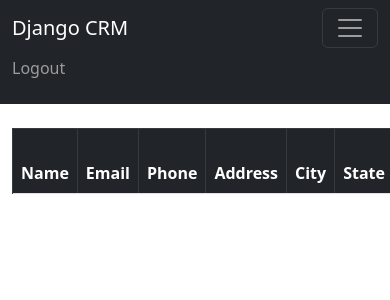
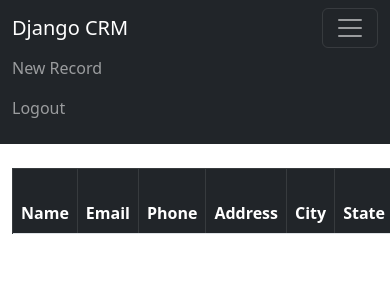
Before and after one commit to EdgardoCordova/codemydcrm, a Django app: page / in a window 390 px wide, after a click that opens the changed part; the page is wider, and only the part inside the window is pictured. Shown: the top 300 px of that part. Run offline with Django 3.2, Linux system fonts and the light colour scheme; the visitor is signed in with stand-in values (Sample User, id 1); data that the repository does not hold is empty.

Commit message:
commit con update

```diff
--- a/dcrm/website/templates/navbar.html
+++ b/dcrm/website/templates/navbar.html
@@ -8,6 +8,9 @@
         <ul class="navbar-nav me-auto mb-2 mb-lg-0">
 
             {% if user.is_authenticated %}
+                <li class="nav-item">
+                    <a class="nav-link" href="{% url 'add_record' %}">New Record</a>
+                </li>
                 <li class="nav-item">
                     <a class="nav-link" href="{% url 'logout' %}">Logout</a>
                 </li>
--- a/dcrm/website/templates/record.html
+++ b/dcrm/website/templates/record.html
@@ -27,6 +27,7 @@
 <br/>
 <br/>
 <a href="{% url 'home' %}" class="btn btn-secondary">Back</a>
+<a href="{% url 'update_record' customer_record.id %}" class="btn btn-secondary">Update</a>
 <a href="{% url 'delete_record' customer_record.id %}" class="btn btn-danger">Delete</a>
 
 {% endblock %}
--- a/dcrm/website/urls.py
+++ b/dcrm/website/urls.py
@@ -8,5 +8,7 @@
     path('register/', views.register_user, name='register'),
     path('record/<int:pk>', views.customer_record, name='record'), # >int:pkinteger primary key
     path('delete_record/<int:pk>', views.delete_record, name='delete_record'), # >int:pkinteger primary key
+    path('add_record/', views.add_record, name='add_record'),
+    path('update_record/<int:pk>', views.update_record, name='update_record'), # >int:pkinteger primary key
 
 ]
--- a/dcrm/website/views.py
+++ b/dcrm/website/views.py
@@ -1,7 +1,7 @@
 from django.shortcuts import render, redirect
 from django.contrib.auth import authenticate, login, logout
 from django.contrib import messages
-from .forms import SignUpForm
+from .forms import SignUpForm, AddRecordForm
 from .models import Record
 
 # Create your views here.
@@ -49,7 +49,7 @@
 
     return render(request, 'register.html', {'form':form})
 
-def customer_record(request, pk):   # pk primery key
+def customer_record(request, pk):   # pk primary key
     if request.user.is_authenticated:    # verificacion si esta conectado
         # lookup record
         customer_record = Record.objects.get(id=pk) # aqui se pasa el ID
@@ -68,3 +68,29 @@
     else:
         messages.success(request, "You must be logged in")
         return redirect('home')
+
+def add_record(request):
+    form = AddRecordForm(request.POST or None)
+    if request.user.is_authenticated:
+        if request.method == "POST":
+            if form.is_valid():
+                add_record = form.save()
+                messages.success(request, "Record Added ...")
+                return redirect('home')
+        return render(request, 'add_record.html', {'form':form})
+    else:
+        messages.success(request, "You must log in ...")
+        return redirect('home')
+
+def update_record(request, pk):
+    if request.user.is_authenticated:
+        current_record = Record.objects.get(id=pk)
+        form = AddRecordForm(request.POST or None, instance=current_record)
+        if form.is_valid():
+            form.save()
+            messages.success(request, "Record Updated")
+            return redirect('home')
+        return render(request, 'update_record.html', {'form':form})
+    else:
+        messages.success(request, "You must log in ...")
+        return redirect('home')
```
Also changed, not shown: dcrm/website/forms.py (+16 -1 lines), dcrm/website/templates/add_record.html (added, +17 -0 lines), dcrm/website/templates/update_record.html (added, +17 -0 lines).
